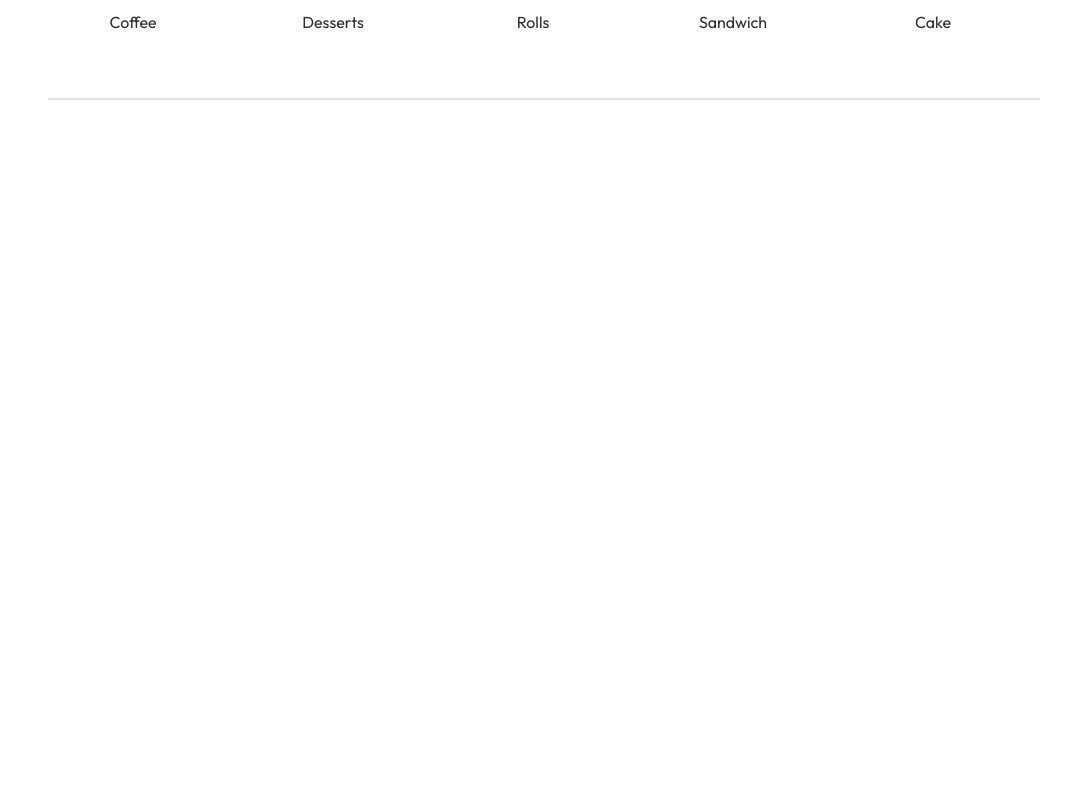
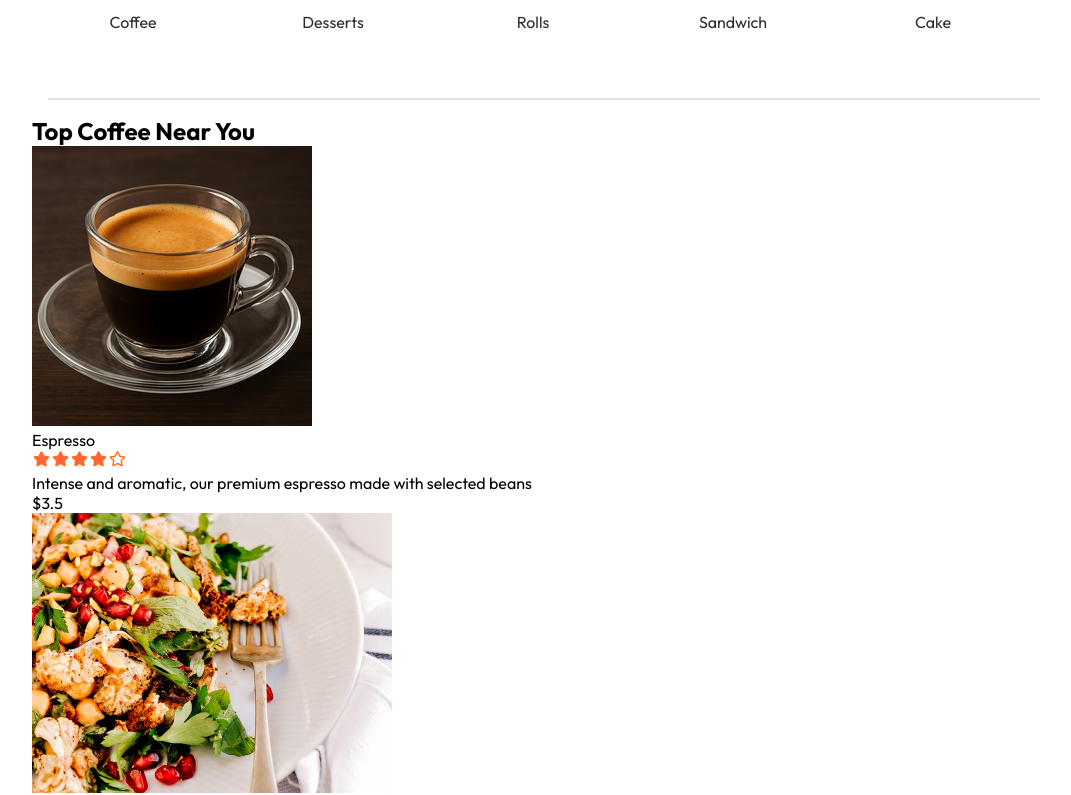
Before and after one commit to Dessie2/coffee-shop, a React (Vite) app in the folder front-end/: page / in a window 1280 px wide. Shown: the part 1003-1798 px from the top of the page, without its empty margins (96-1167 px from the left). Before the commit the page ends 1119 px from the top, so only its background shows below. Built offline with nearby package versions, Linux system fonts and the light colour scheme.

Commit message:
fooditem

```diff
--- /dev/null
+++ b/front-end/src/components/FoodDisplay/FoodDisplay.jsx
@@ -0,0 +1,22 @@
+import React, { useContext } from 'react';
+import './FoodDisplay.css';
+import { StoreContext } from '../../context/StoreContext';
+import FoodItem from '../FoodItem/FoodItem';
+
+const FoodDisplay = ({ category }) => {
+
+    const { food_list } = useContext(StoreContext);
+
+  return (
+    <div className='food-display' id='food-display'>
+        <h2>Top Coffee Near You</h2>
+      <div className='food-display-list'>
+        {food_list.map((item, index) => {
+            return <FoodItem key={index} id={item._id} name={item.name} price={item.price} description={item.description} image={item.image} />
+        })}
+        </div>
+    </div>
+  )
+}
+
+export default FoodDisplay
--- /dev/null
+++ b/front-end/src/components/FoodItem/FoodItem.jsx
@@ -0,0 +1,25 @@
+import React from 'react'
+import './FoodItem.css';
+import { assets } from '../../assets/assets';
+
+const FoodItem = ({id,name,price,description,image}) => {
+  return (
+    <div className='food-item'>
+        <div className="food-itm-img-container">
+            <img className='food-item-img'src={image} alt=''/>
+        </div>
+
+        <div className="food-item-info">
+            <div className="food-item-name-rating">
+                <p>{name}</p>
+                <img src={assets.rating_starts} alt=''/>
+            </div>
+            <p className="food-item-desc">{description}</p>
+            <p className="food-item-price">${price}</p>
+        </div>
+
+    </div>
+  )
+}
+
+export default FoodItem
--- a/front-end/src/pages/Home/Home.jsx
+++ b/front-end/src/pages/Home/Home.jsx
@@ -1,7 +1,8 @@
 import React, { useState } from 'react';
-import './Home.css';
+import './Home.css';  // Home-specific styles stay here
 import Header from '../../components/Header/Header';
 import ExploreMenu from '../../components/ExploreMenu/ExploreMenu';
+import FoodDisplay from '../../components/FoodDisplay/FoodDisplay';
 
 const Home = () => {
     const [category, setCategory] = useState('All');
@@ -10,6 +11,7 @@ const Home = () => {
         <div>
             <Header/>
             <ExploreMenu category={category} setCategory={setCategory}/>
+            <FoodDisplay category={category}/>
         </div>
     );
 };
```
Also changed, not shown: front-end/src/components/FoodDisplay/FoodDisplay.css (added), front-end/src/components/FoodItem/FoodItem.css (added).
